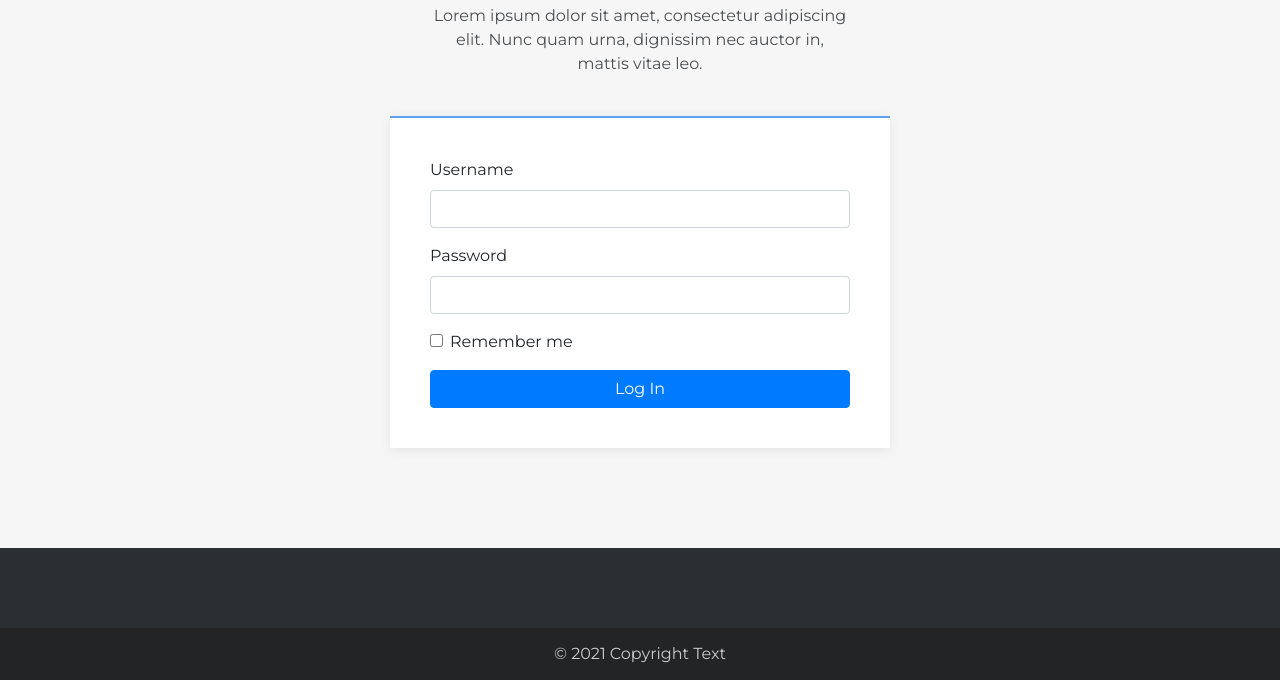
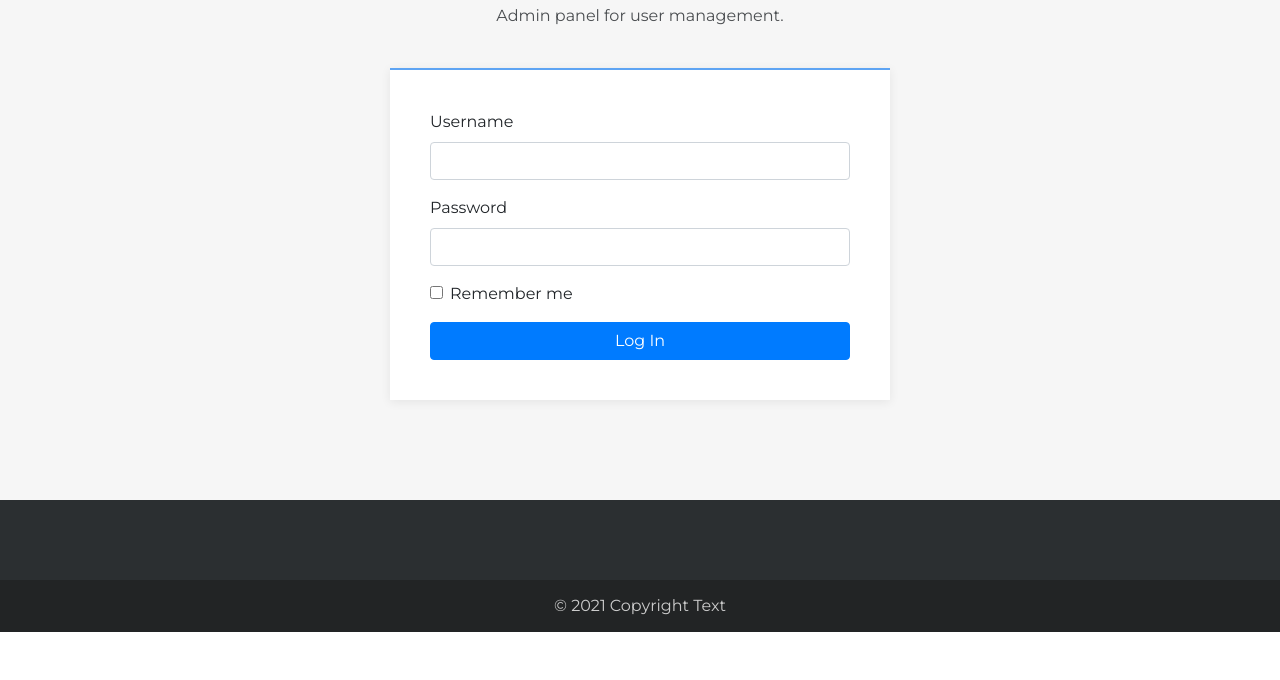
Before and after one commit to adeadfed/octopus-storage, a plain HTML site: page admin-app/frontend/login.html in a window 1280 px wide. Shown: the part 214-894 px from the top of the page. After the commit the page ends 846 px from the top, so only its background shows below. Drawn offline with Linux system fonts and the light colour scheme; some packages are replaced by stand-ins of ours; a script that the page names is missing.

Commit message:
Add files via upload
I changed the text placeholders

```diff
--- a/admin-app/frontend/login.html
+++ b/admin-app/frontend/login.html
@@ -26,7 +26,7 @@
             <div class="container">
                 <div class="block-heading">
                     <h2 class="text-info">Log In</h2>
-                    <p>Lorem ipsum dolor sit amet, consectetur adipiscing elit. Nunc quam urna, dignissim nec auctor in, mattis vitae leo.</p>
+                    <p>Admin panel for user management.</p>
                 </div>
                 <form id="login-form">
                     <div class="form-group"><label for="username">Username</label><input class="form-control item" type="text" id="username"></div>
```
Also changed, not shown: admin-app/frontend/users.html (+1 -1 lines).
